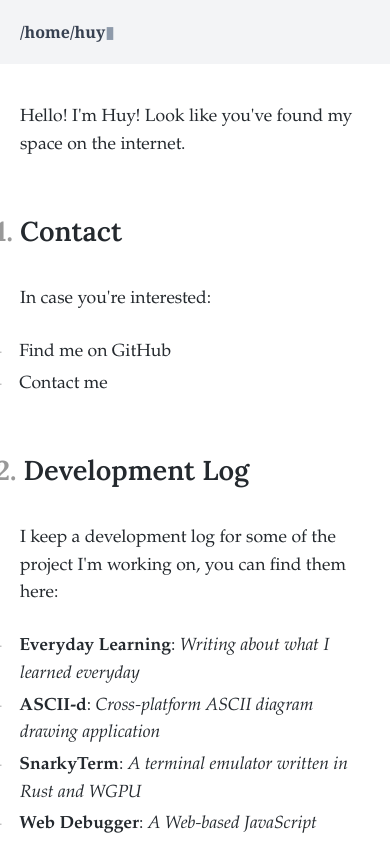
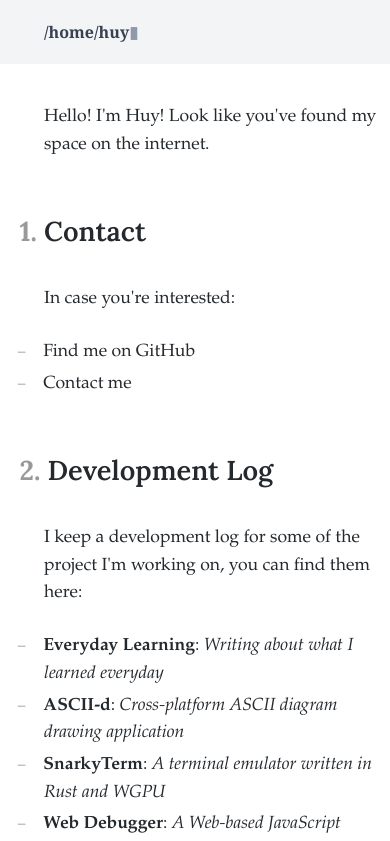
Before and after one commit to huytd/huy.rocks, a Next.js app: page / in a window 390 px wide. Shown: the top 841 px of the page. Built offline with nearby package versions, Linux system fonts and the light colour scheme.

Commit message:
Fix hanging for mobile view

```diff
--- a/styles/globals.scss
+++ b/styles/globals.scss
@@ -36,7 +36,7 @@
 @tailwind utilities;
 
 .container-center {
-    @apply px-5 md:px-0 w-screen md:w-[640px] mx-auto;
+    @apply pl-11 pr-3 md:px-0 w-screen md:w-[640px] mx-auto;
 }
 
 .center-horizontal {
```
